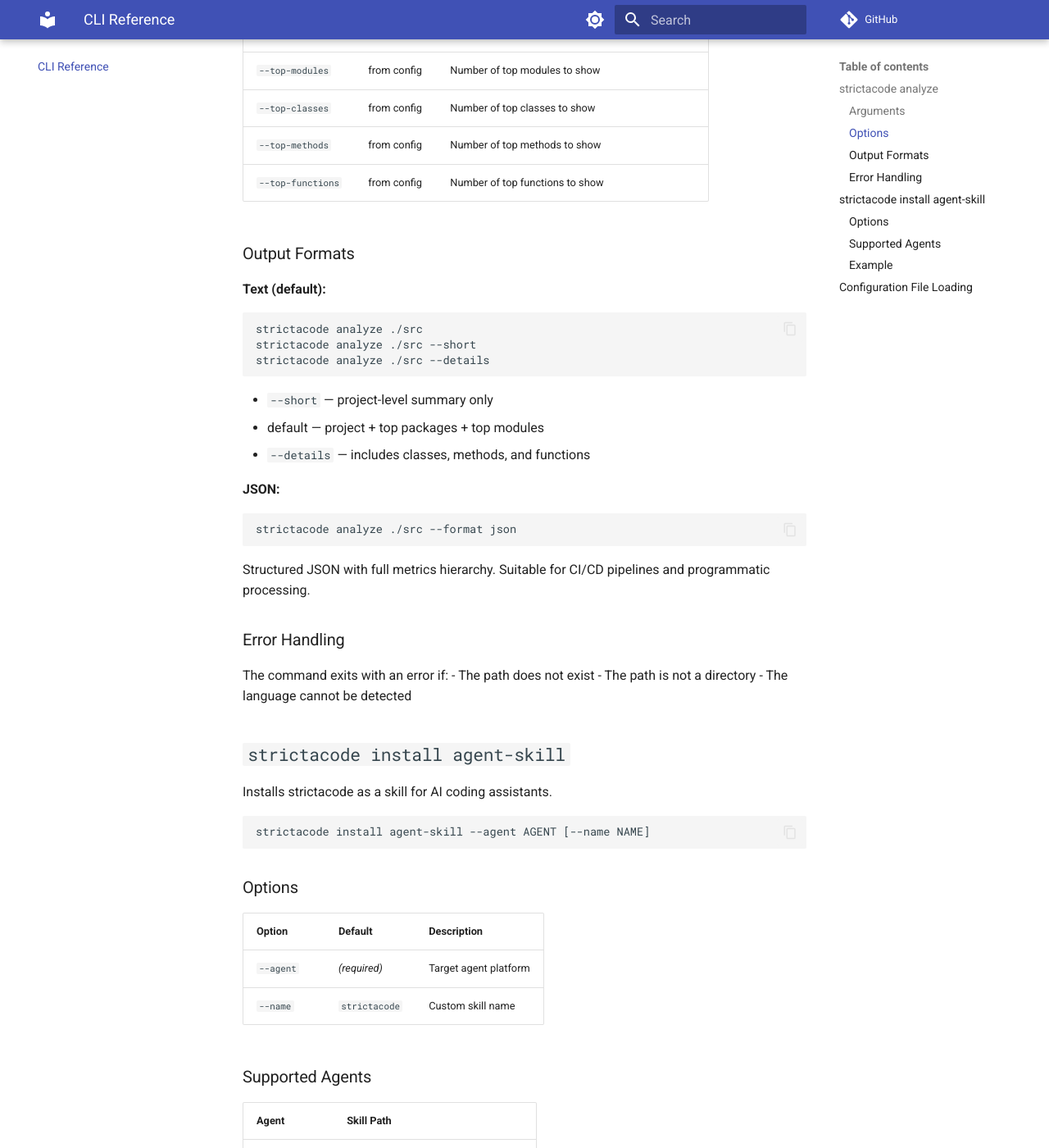
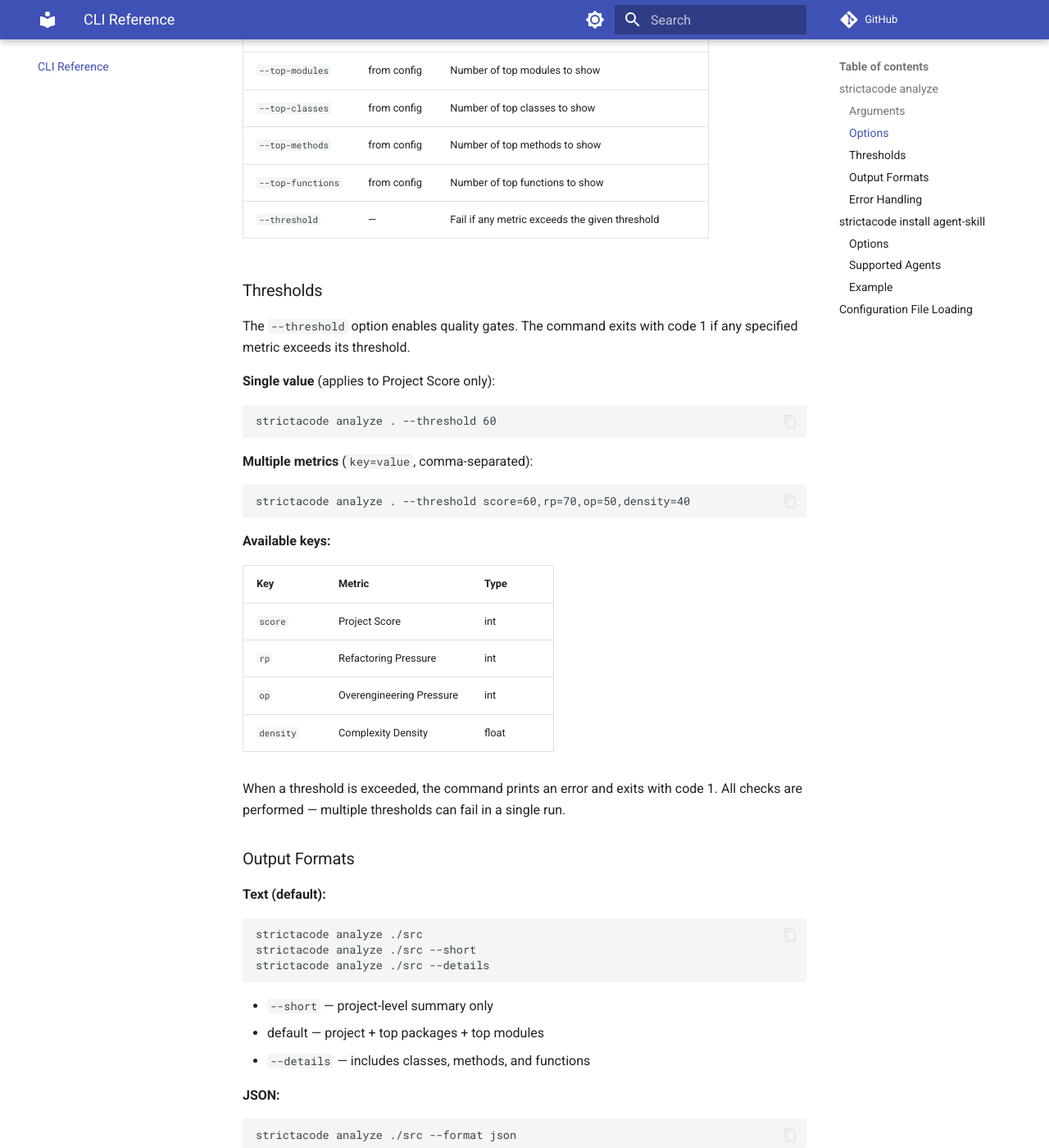
Before and after one commit to qarium/strictacode, an MkDocs documentation site: the page built from docs/cli-reference.md, in a window 1280 px wide and 1400 px high, scrolled down 788 px. Shown: the whole window at 82% size. Built offline with MkDocs 1.6.1 and Material for MkDocs 9.7.7, drawn with Linux system fonts in a browser that asks for light colours; comment, search, counter and statistics services are not loaded.

Commit message:
add threshold to docs

````diff
--- a/docs/cli-reference.md
+++ b/docs/cli-reference.md
@@ -26,6 +26,34 @@
 | `--top-classes`     | from config | Number of top classes to show              |
 | `--top-methods`     | from config | Number of top methods to show              |
 | `--top-functions`   | from config | Number of top functions to show            |
+| `--threshold`       | —       | Fail if any metric exceeds the given threshold |
+
+### Thresholds
+
+The `--threshold` option enables quality gates. The command exits with code 1 if any specified metric exceeds its threshold.
+
+**Single value** (applies to Project Score only):
+
+```bash
+strictacode analyze . --threshold 60
+```
+
+**Multiple metrics** (`key=value`, comma-separated):
+
+```bash
+strictacode analyze . --threshold score=60,rp=70,op=50,density=40
+```
+
+**Available keys:**
+
+| Key         | Metric                     | Type   |
+|-------------|----------------------------|--------|
+| `score`     | Project Score              | int    |
+| `rp`        | Refactoring Pressure       | int    |
+| `op`        | Overengineering Pressure    | int    |
+| `density`   | Complexity Density         | float  |
+
+When a threshold is exceeded, the command prints an error and exits with code 1. All checks are performed — multiple thresholds can fail in a single run.
 
 ### Output Formats
 
````
Also changed, not shown: docs/examples.md (+14 -3 lines).
